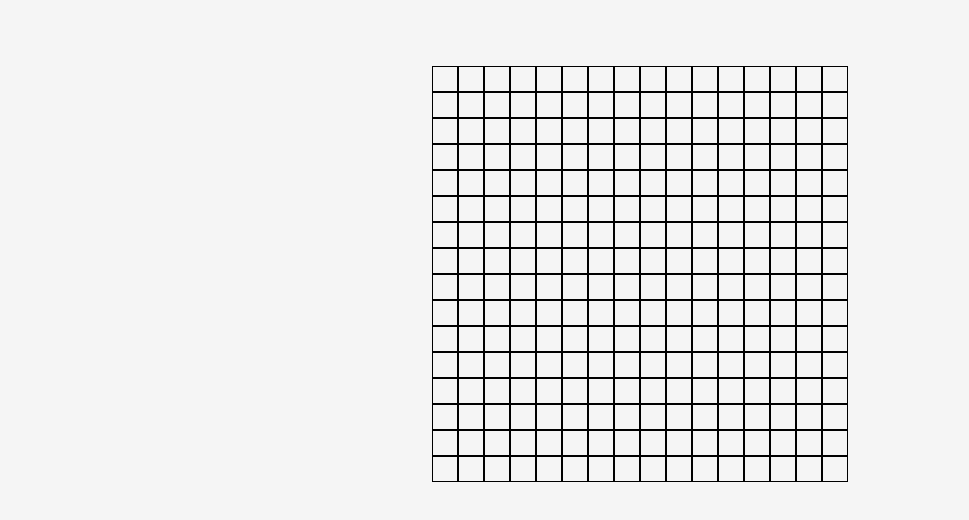
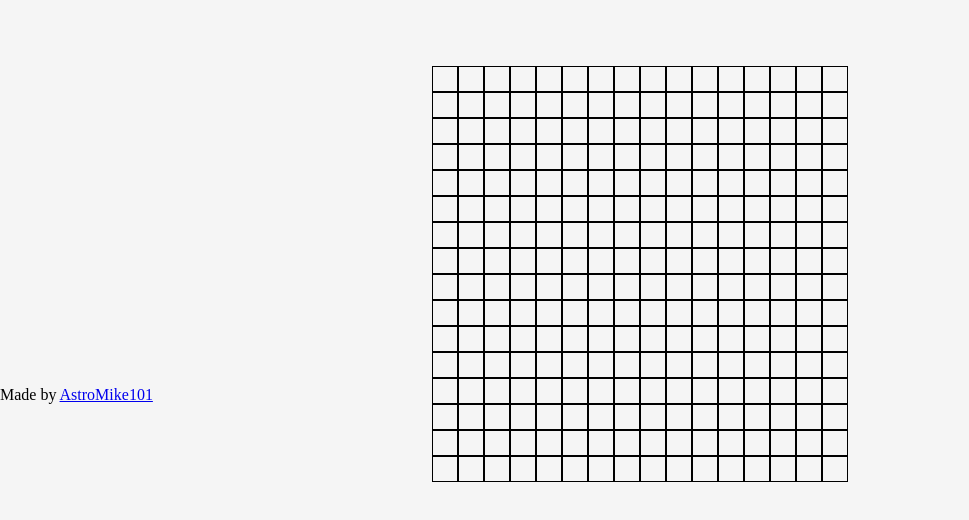
Before and after one commit to AstroMike101/etchASketch, a plain HTML site: page index.html in a window 1280 px wide. Shown: the part 140-660 px from the top of the page, without its empty margins (0-969 px from the left). Drawn offline with Linux system fonts and the light colour scheme.

Commit message:
added footer

```diff
--- a/index.html
+++ b/index.html
@@ -24,8 +24,13 @@
     <div id ='container'>
 
     </div>
+    <div id="content-wrap"></div>
+<div id="footerdiv">
 
-
+    <footer id= 'footer'>
+        Made by <a id='githubHover' href='https://github.com/AstroMike101' target="_blank">AstroMike101</a>
+    </footer>
+</div>
 
  <script src= "main.js" ></script>
 </body>
```
